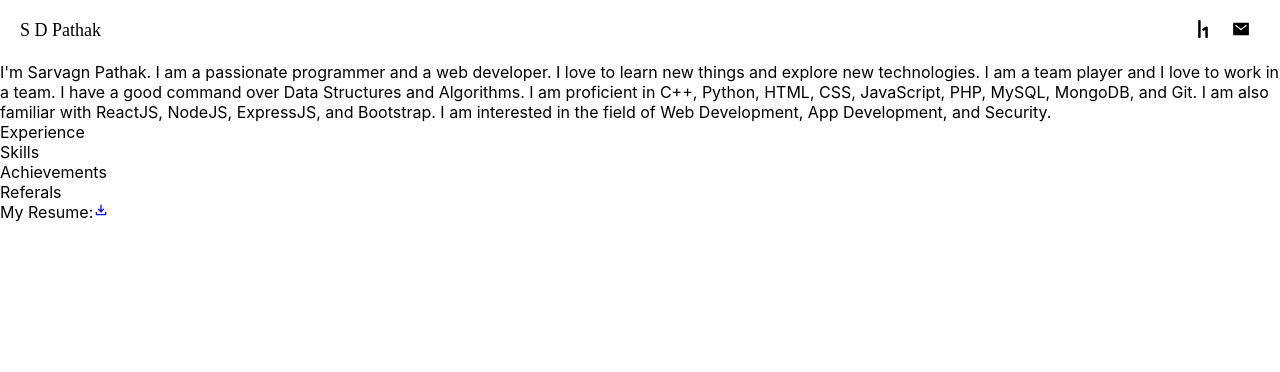
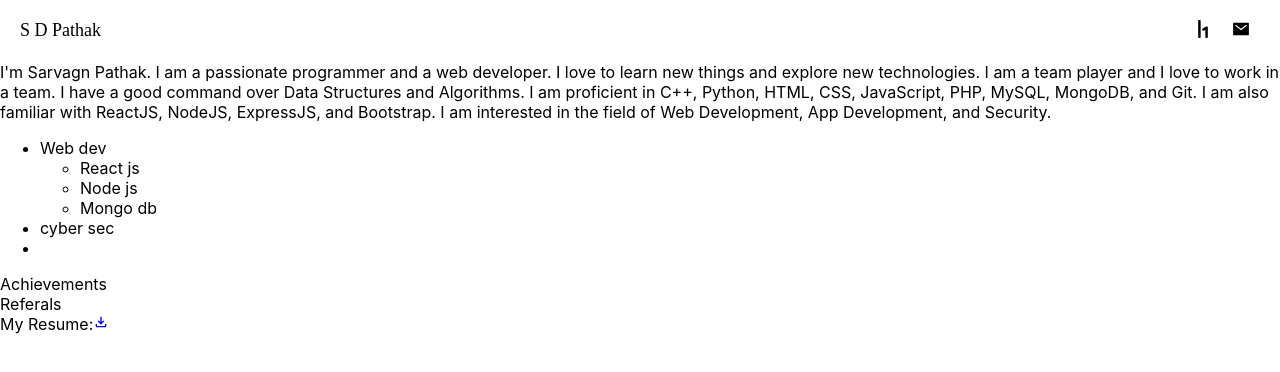
Before and after one commit to sdpathak24/react_portfolio, a React (Create React App) app: page / in a window 1280 px wide. Shown: the top 372 px of the page. Built offline with nearby package versions, Linux system fonts and the light colour scheme; some icons are missing.

Commit message:
list added

```diff
--- a/src/App.js
+++ b/src/App.js
@@ -11,7 +11,7 @@ function App() {
     <div className="App">
       <Navbar />
       <About />
-      <Experience />
+      {/* <Experience />*/}
       <Skills />
       <Achievements />
       <Referals />
--- a/src/components/skills.js
+++ b/src/components/skills.js
@@ -1,7 +1,20 @@
 import React from "react";
 
 const Skills = () => {
-  return <div>Skills</div>;
+  return (
+    <div>
+      <ul>
+        <li>Web dev</li>
+        <ul>
+          <li>React js</li>
+          <li>Node js</li>
+          <li>Mongo db</li>
+        </ul>
+        <li>cyber sec</li>
+        <li></li>
+      </ul>
+    </div>
+  );
 };
 
 export default Skills;
```
